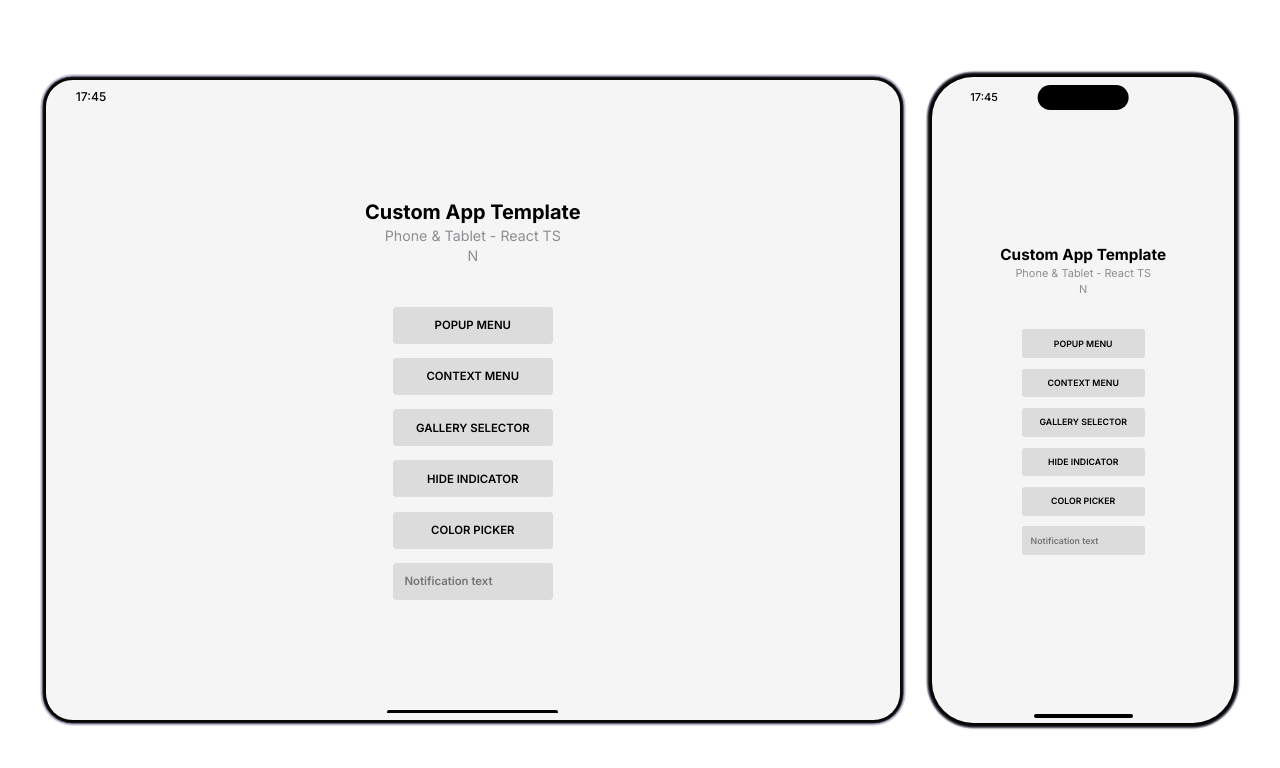
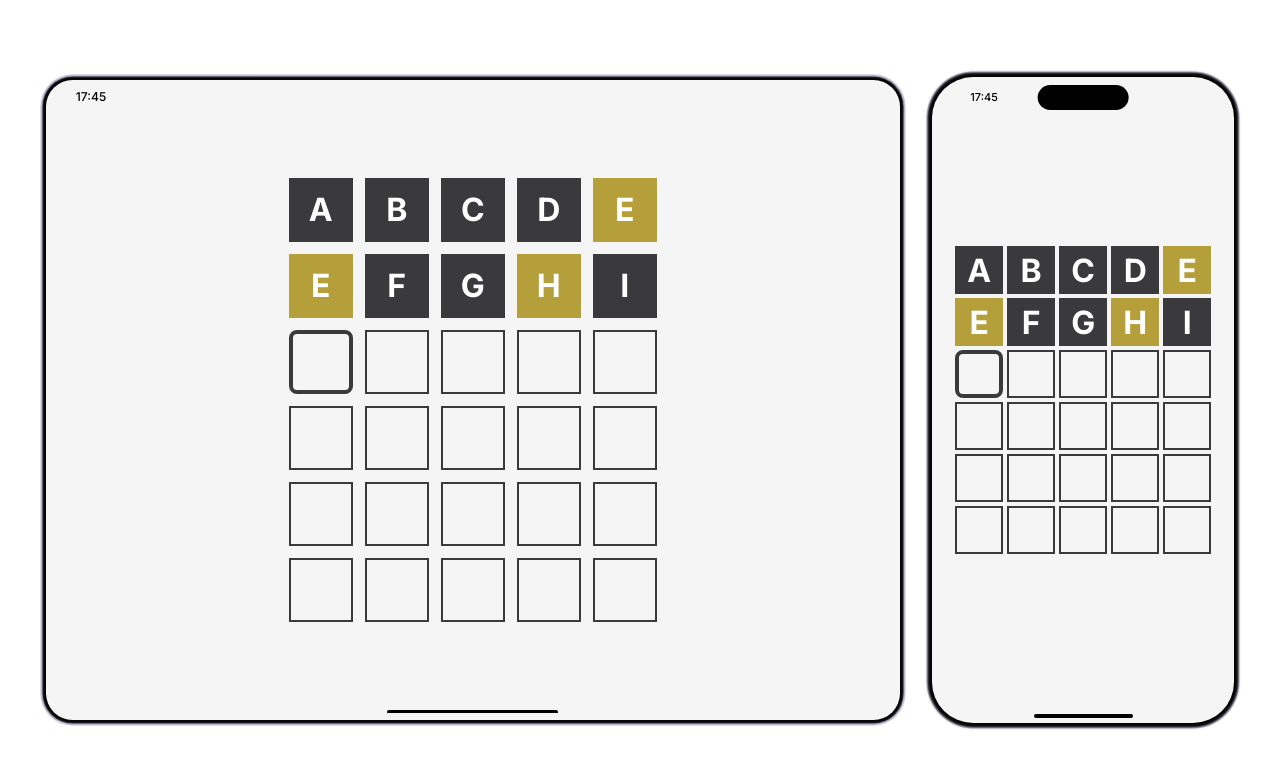
Before and after one commit to Maximus7474/mps-whizdom, a React (Vite) app in the folder ui/: page / in a window 1280 px wide. Shown: the top 768 px of the page. Built offline with nearby package versions, Linux system fonts and the light colour scheme.

Commit message:
refactor(ui/App): lot of changes -> Gamepage is hardcoded, normal because duh not finished.

```diff
--- a/ui/src/App.tsx
+++ b/ui/src/App.tsx
@@ -1,38 +1,25 @@
-import { ChangeEvent, ReactNode, useEffect, useRef, useState } from 'react'
+import { ReactNode, useEffect, useRef } from 'react'
 import TabletFrame from '@/components/dev/TabletFrame'
 import PhoneFrame from '@/components/dev/PhoneFrame'
-import SharedFunctions from '@/functions/shared-functions'
+import { DeviceType } from './types'
+import { DEV_MODE } from './utils/misc'
+
+import { GamePage } from './pages'
 
 import './App.css'
 
-const DEV_MODE = !window?.['invokeNative']
-
 const App = () => {
-    const [direction, setDirection] = useState('N')
-    const [indicatorVisible, setIndicatorVisible] = useState(true)
-    const [notificationText, setNotificationText] = useState('Notification text')
-
     useEffect(() => {
         if (DEV_MODE) {
-            document.documentElement.style.visibility = 'visible'
-            document.body.style.visibility = 'visible'
+            document.documentElement.style.visibility = 'visible';
+            document.body.style.visibility = 'visible';
             return
         } else {
             if (!globalThis.GetParentResourceName) {
-                document.body.style.visibility = 'visible'
+                document.body.style.visibility = 'visible';
             }
         }
-
-        SharedFunctions.onNuiEvent<string>('updateDirection', (direction) => {
-            setDirection(direction)
-        })
-    }, [])
-
-    useEffect(() => {
-        if (notificationText === '') {
-            setNotificationText('Notification text')
-        }
-    }, [notificationText])
+    }, []);
 
     return (
         <AppProvider>
@@ -44,136 +31,7 @@ const App = () => {
                             height: DEV_MODE ? '100%' : '100vh'
                         }}
                     >
-                        <div className='header'>
-                            <div className='title'>Custom App Template</div>
-                            <div className='subtitle'>Phone & Tablet - React TS</div>
-                            <a className='subtitle'>{direction}</a>
-                        </div>
-                        <div className='button-wrapper'>
-                            <button
-                                id='button'
-                                onClick={() => {
-                                    SharedFunctions.components.setPopUp({
-                                        title: 'Popup Menu',
-                                        description: 'Confirm your choice',
-                                        buttons: [
-                                            {
-                                                title: 'Cancel',
-                                                color: 'red',
-                                                cb: () => {
-                                                    console.log('Cancel')
-                                                }
-                                            },
-                                            {
-                                                title: 'Confirm',
-                                                color: 'blue',
-                                                cb: () => {
-                                                    console.log('Confirm')
-                                                }
-                                            }
-                                        ]
-                                    })
-                                }}
-                            >
-                                Popup Menu
-                            </button>
-                            <button
-                                id='context'
-                                onClick={() => {
-                                    SharedFunctions.components.setContextMenu({
-                                        title: 'Context menu',
-                                        buttons: [
-                                            {
-                                                title: `${device === 'phone' ? 'Phone' : 'Tablet'} Notification`,
-                                                color: 'blue',
-                                                cb: () => {
-                                                    SharedFunctions.fetchNui('notification', {
-                                                        type: 'tablet',
-                                                        message: notificationText
-                                                    })
-                                                }
-                                            },
-                                            {
-                                                title: 'GTA Notification',
-                                                color: 'red',
-                                                cb: () => {
-                                                    SharedFunctions.fetchNui('notification', {
-                                                        type: 'gta',
-                                                        message: notificationText
-                                                    })
-                                                }
-                                            }
-                                        ]
-                                    })
-                                }}
-                            >
-                                Context menu
-                            </button>
-
-                            <button
-                                id='gallery'
-                                onClick={() => {
-                                    SharedFunctions.setGallery({
-                                        allowExternal: true,
-                                        includeImages: true,
-                                        includeVideos: true,
-                                        multiSelect: false,
-
-                                        onSelect(media) {
-                                            SharedFunctions.components.setPopUp({
-                                                title: 'Selected Media',
-                                                attachment: {
-                                                    src: Array.isArray(media) ? media[0].src : media.src
-                                                },
-                                                buttons: [
-                                                    {
-                                                        title: 'OK'
-                                                    }
-                                                ]
-                                            })
-                                        }
-                                    })
-                                }}
-                            >
-                                Gallery Selector
-                            </button>
-                            <button
-                                id='indicator'
-                                onClick={() => {
-                                    SharedFunctions.setIndicatorVisible(!indicatorVisible)
-
-                                    setIndicatorVisible(!indicatorVisible)
-                                }}
-                            >
-                                {indicatorVisible ? 'Hide Indicator' : 'Show Indicator'}
-                            </button>
-                            <button
-                                id='colorpicker'
-                                onClick={() => {
-                                    SharedFunctions.components.setColorPicker({
-                                        onSelect(color) {},
-                                        onClose(color) {
-                                            SharedFunctions.components.setPopUp({
-                                                title: 'Selected color',
-                                                description: color,
-                                                buttons: [
-                                                    {
-                                                        title: 'OK'
-                                                    }
-                                                ]
-                                            })
-                                        }
-                                    })
-                                }}
-                            >
-                                Color Picker
-                            </button>
-
-                            <input
-                                placeholder='Notification text'
-                                onChange={(e: ChangeEvent<HTMLInputElement>) => setNotificationText(e.target.value)}
-                            ></input>
-                        </div>
+                        <GamePage device={device} />
                     </div>
                 </div>
             )}
@@ -181,7 +39,7 @@ const App = () => {
     )
 }
 
-const AppProvider = ({ children }: { children: (device: 'phone' | 'tablet') => ReactNode }) => {
+const AppProvider = ({ children }: { children: (device: DeviceType) => ReactNode }) => {
     if (DEV_MODE) {
         const tabletFrameRef = useRef<HTMLDivElement>(null)
         const phoneFrameRef = useRef<HTMLDivElement>(null)
@@ -229,7 +87,7 @@ const AppProvider = ({ children }: { children: (device: 'phone' | 'tablet') => R
             </div>
         )
     } else {
-        return <>{children(document.body.getAttribute('data-device') as 'phone' | 'tablet')}</>
+        return <>{children(document.body.getAttribute('data-device') as DeviceType)}</>
     }
 }
 
```
